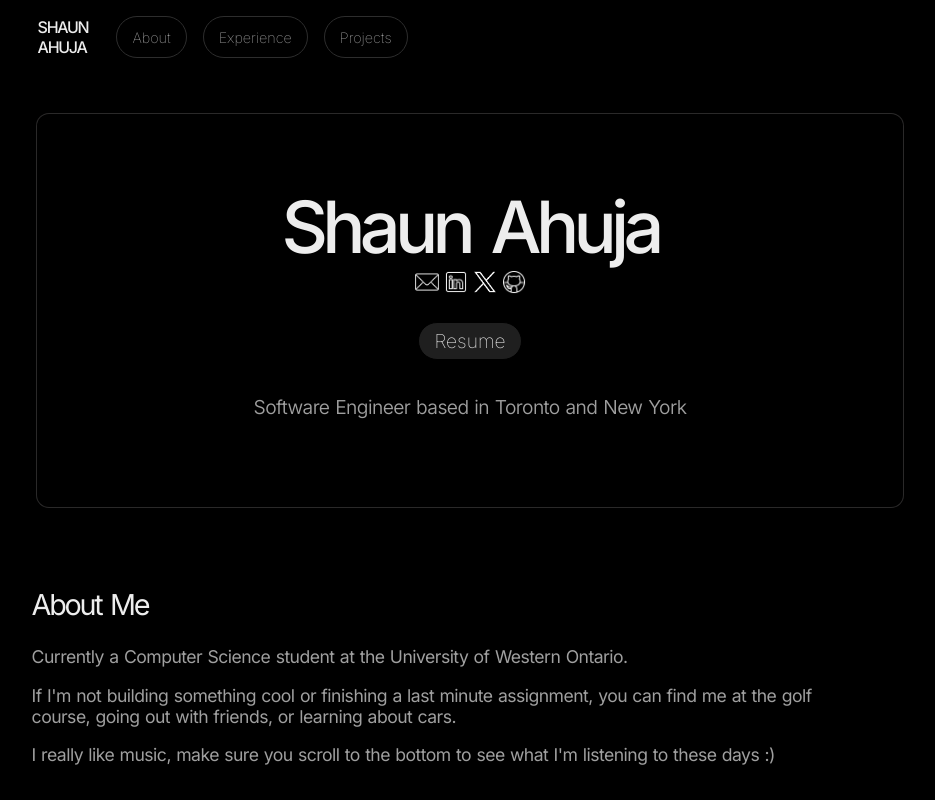
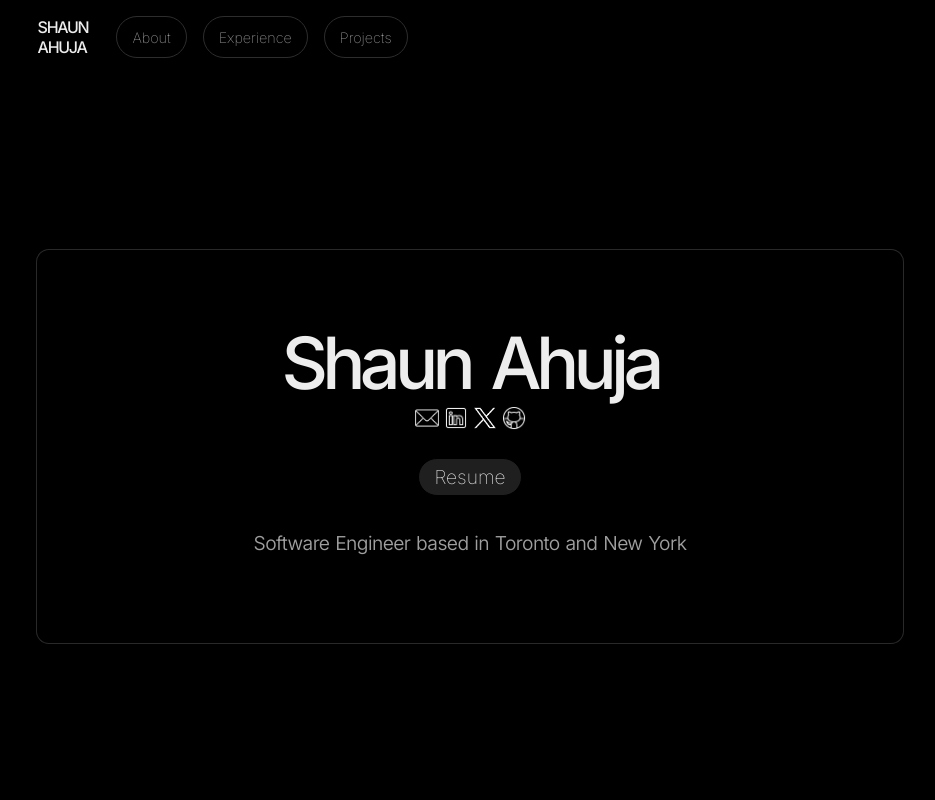
Before and after one commit to shaun-ahuja/personal-website, a React (Vite) app: page / in a window 1280 px wide. Shown: the top 800 px of the page, without its empty margins (170-1105 px from the left). Built offline with nearby package versions, Linux system fonts and the light colour scheme.

Commit message:
fixing spacing and working on navbar anchor buttons

```diff
--- a/src/components/About.jsx
+++ b/src/components/About.jsx
@@ -3,7 +3,7 @@ import "./About.css"
 function About() {
 
     return (
-        <div className="about-container">
+        <div className="about-container" id="about-anchor">
             <div className="about-box">
                 <h2 className="about-header">About Me</h2>
                 <p className="description-one">Currently a Computer Science student at the University of Western Ontario.</p>
--- a/src/components/Navbar.jsx
+++ b/src/components/Navbar.jsx
@@ -5,10 +5,10 @@ function Navbar() {
     return (
         <div className="navbar">
             <button className="name-logo">SHAUN AHUJA</button>
-            <button className="about-button">About</button>
+            <button onClick="document.getElementById('about-container').scrollIntoView({ behavior:'smooth'});" className="about-button">About</button>
             <button className="experience-button">Experience</button>
             <button className="projects-button">Projects</button>
-        </div>
+        </div >
     );
 }
 export default Navbar
--- a/src/index.css
+++ b/src/index.css
@@ -29,8 +29,8 @@
 
   text-align: center;
   font-family: 'Inter', sans-serif;
-
-  margin-bottom: 7vh;
+  margin-top: 17vh;
+  margin-bottom: 27vh;
 }
 
 
```
